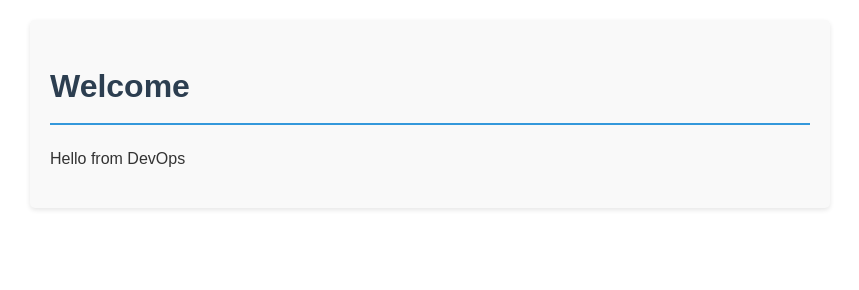
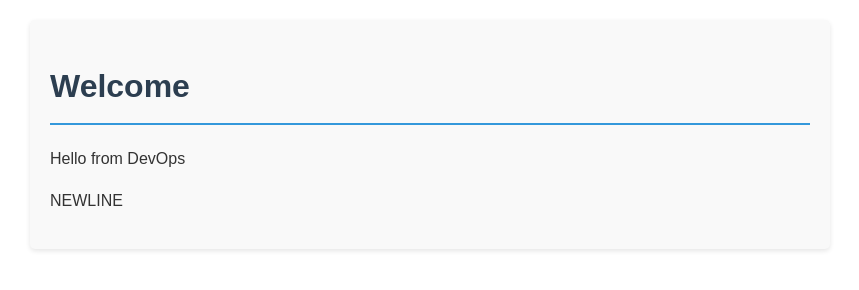
Before and after one commit to artanebibi/jenkins, a plain HTML site: page index.html in a window 1280 px wide. Shown: the whole page, without its empty margins (210-1069 px from the left). Drawn offline with Linux system fonts and the light colour scheme.

Commit message:
Update index.html

```diff
--- a/index.html
+++ b/index.html
@@ -32,6 +32,8 @@
         <h1>Welcome</h1>
         <p>Hello from DevOps</p>
 
+        <p> NEWLINE </p>
+
 
     </div>
 
```
